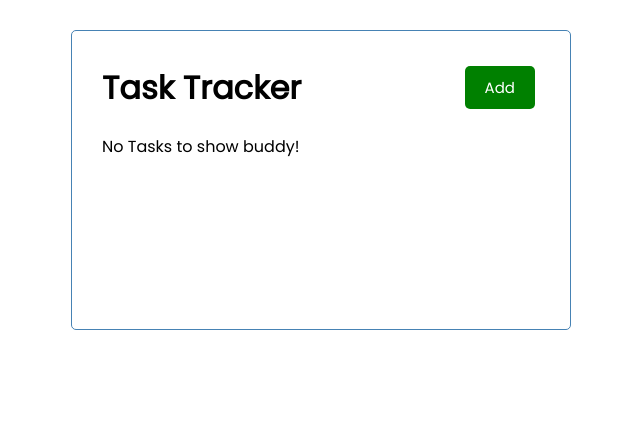
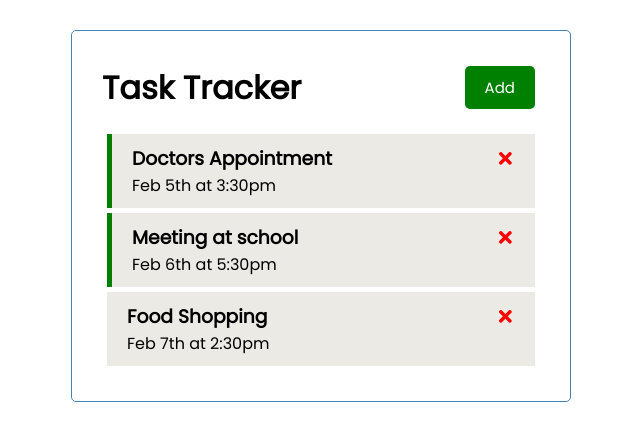
Before and after one commit to JOANITA-51/react-my-app, a React (Create React App) app in the folder react-task-tracker/: page / in a window 1280 px wide. Shown: the top 440 px of the page, without its empty margins (319-959 px from the left). Built offline with nearby package versions, Linux system fonts and the light colour scheme; data requests are answered from the project's data file.

Commit message:
fetch the tasks from the backend and display them

```diff
--- a/react-task-tracker/src/App.js
+++ b/react-task-tracker/src/App.js
@@ -8,13 +8,21 @@
 
   //used when you want smth to happen when the page loads
   useEffect(()=>{
-    const fetchTasks = async () => {
-      const res = await fetch ('http://localhost:5000/tasks')
-      const data = await res.json() //gives us the json data
-      console.log(data)
+    //Use async because it calls fetch tasks which returns a promise
+    const getTasks = async () => {
+      const tasksFromServer = await fetchTasks()
+      setTasks(tasksFromServer)
     }
-    fetchTasks()
+
+    getTasks()
   }, [])
+
+  // Fetch Tasks
+  const fetchTasks = async () => {
+    const res = await fetch ('http://localhost:5000/tasks')
+    const data = await res.json() //gives us the json data
+    return data
+  }
 
 //Add Task
 const addTask = (task)=> {
```
